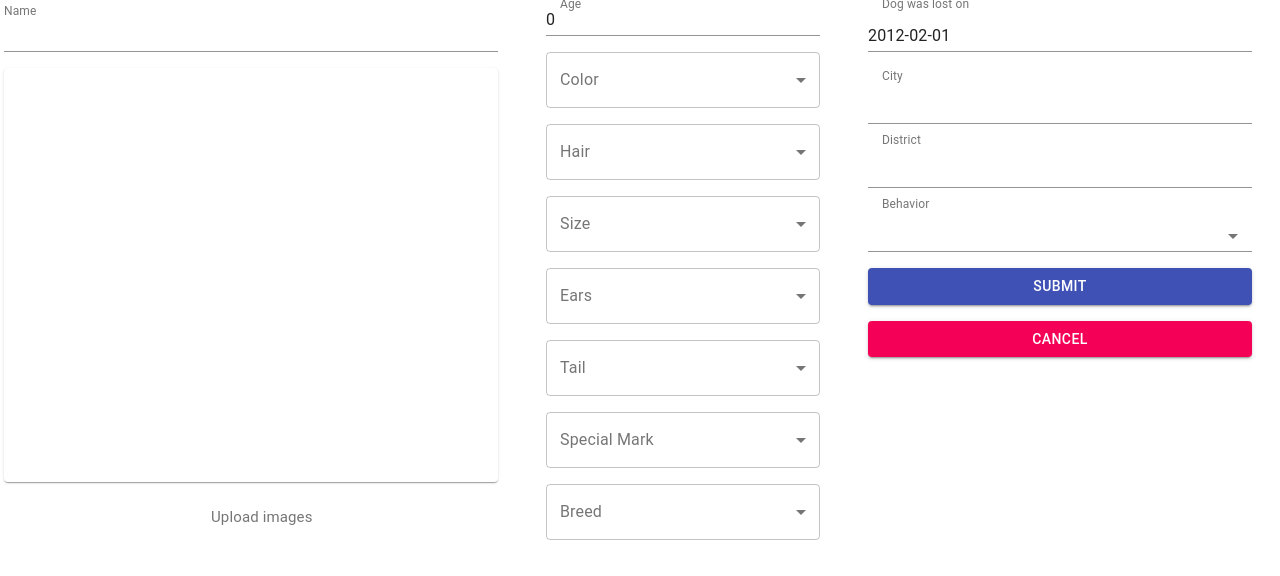
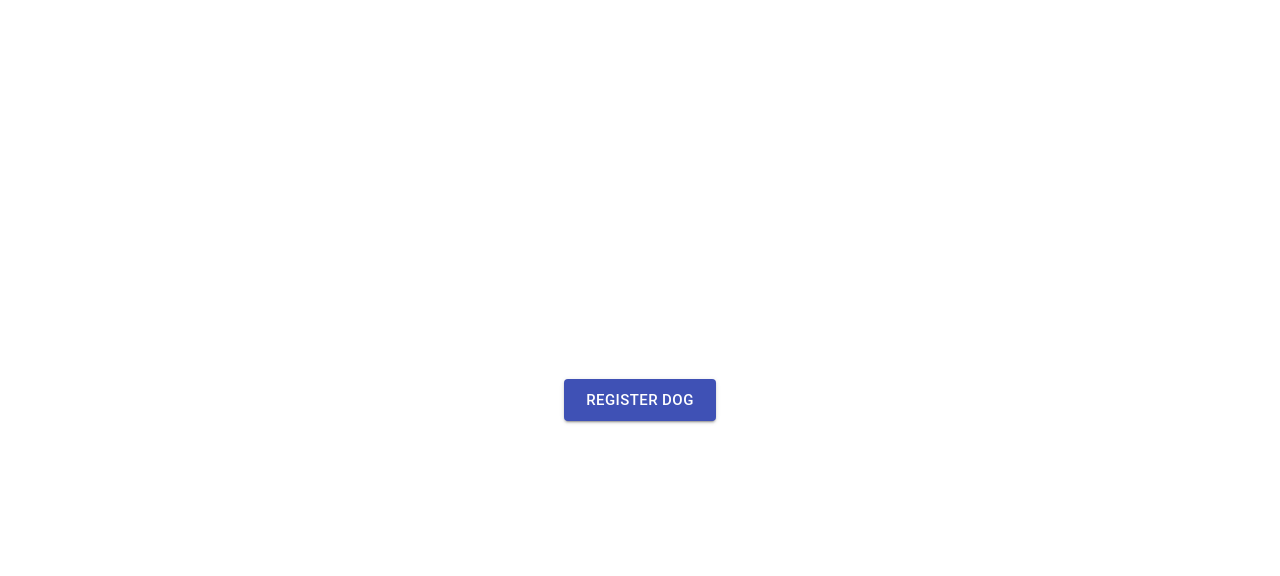
Before and after one commit to se2-2021-tue-16-okulewicz/Project-Group-B, a React (Create React App) app in the folder webapp/: page /addDog in a window 1280 px wide. Shown: the top 576 px of the page. Built offline with nearby package versions, Linux system fonts and the light colour scheme.

Commit message:
fixed the aligment of elements and register button (form always displays the register button first)

```diff
--- a/webapp/src/App.tsx
+++ b/webapp/src/App.tsx
@@ -1,9 +1,23 @@
+import { createStyles, makeStyles, Theme } from "@material-ui/core";
 import React from "react";
 import RegisterDogForm from "./registerDog/registerDog";
 
+const useStyles = makeStyles((theme: Theme) =>
+  createStyles({
+    mainContainer: {
+      justifyContent:"center",
+      display:"flex",
+      alignItems:"center",
+      minHeight: "100vh"
+    },
+  })
+);
+
+//style={{margin:"1em", justifyContent:"center", display:"flex", alignItems:"center", minHeight: "100vh"}}
 function App() {
+  const classes = useStyles();
   return (
-    <div>
+    <div className={classes.mainContainer}>
       <RegisterDogForm />
     </div>
   );
--- a/webapp/src/registerDog/registerDog.tsx
+++ b/webapp/src/registerDog/registerDog.tsx
@@ -49,11 +49,15 @@ const useStyles = makeStyles((theme: Theme) =>
     chip: {
       margin: 2,
     },
+    registerButton:{
+      display:"flex",
+    }
   })
 );
 
 export default function RegisterDogForm() {
-  var isRegisterEnabled = sessionStorage.getItem("enable") === "true";
+  //if enable is session storage is null, the form has just been opened
+  var isRegisterEnabled = sessionStorage.getItem("enable") === "false" ? false:true;
   var isInputNotNull = sessionStorage.getItem("lostDogFields") != null;
   const [registerEnabled, setRegisterEnabled] = useState(
     isRegisterEnabled as Boolean
@@ -134,6 +138,7 @@ export default function RegisterDogForm() {
   if (registerEnabled) {
     return (
       <Button
+        className={classes.registerButton}
         data-testid="register-button"
         onClick={() => {
           setLostDogFields(initLostDogProps);
@@ -146,6 +151,7 @@ export default function RegisterDogForm() {
         }}
         color="primary"
         variant="contained"
+        size="large"
       >
         Register Dog
       </Button>
```
